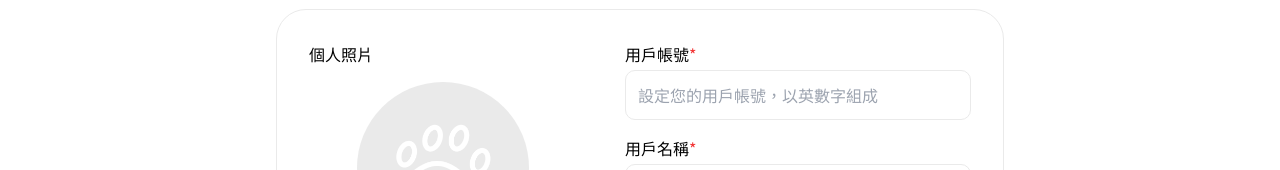
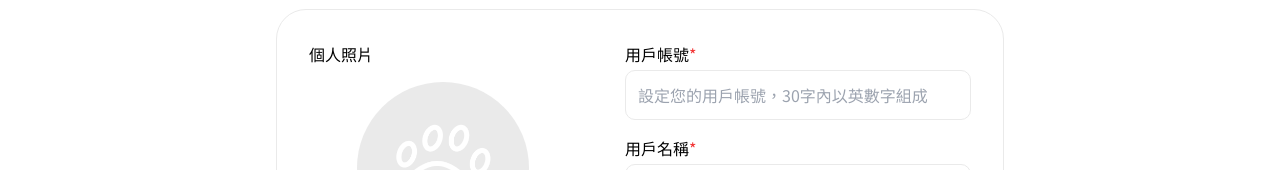
Before and after one commit to penspulse326/rocket_pawsmore, a Next.js app: page /member/new/create_profile in a window 1280 px wide. Shown: the part 287-457 px from the top of the page. Built offline with nearby package versions, Linux system fonts and the light colour scheme.

Commit message:
feat: add account validation

```diff
--- a/src/common/lib/messageText.ts
+++ b/src/common/lib/messageText.ts
@@ -8,6 +8,7 @@ export const errorText = {
   REQUIRED: "必填",
   ACCOUNT_USED: "此帳號已被使用",
   ACCOUNT_EXIST: "此帳號已被使用",
+  ACCOUNT_INVALID: "帳號格式錯誤",
   USERNAME_REQUIRED: "用戶名稱不得為空",
   UNKNOWN_ERROR: "未知的錯誤",
   LOGIN_AGAIN: "登入狀態過期，請重新登入",
--- a/src/components/form/profile/TextInput.tsx
+++ b/src/components/form/profile/TextInput.tsx
@@ -6,6 +6,7 @@ interface InputPropsType {
   name: string;
   title: string;
   placeholder: string;
+  maxLength?: number;
   message?: string;
   onChange: () => void;
   onBlur: () => void;
@@ -13,7 +14,10 @@ interface InputPropsType {
 }
 
 const TextInput = forwardRef<HTMLInputElement, InputPropsType>(
-  ({ name, title, placeholder, message, onChange, onBlur, star }, ref) => {
+  (
+    { name, title, placeholder, maxLength, message, onChange, onBlur, star },
+    ref
+  ) => {
     const borderStyle = message ? { border: "1px solid #F23030" } : {};
 
     return (
@@ -30,6 +34,7 @@ const TextInput = forwardRef<HTMLInputElement, InputPropsType>(
           ref={ref}
           name={name}
           placeholder={placeholder}
+          maxLength={maxLength}
           onChange={onChange}
           onBlur={onBlur}
           style={borderStyle}
--- a/src/containers/createProfile/MemberForm.tsx
+++ b/src/containers/createProfile/MemberForm.tsx
@@ -91,12 +91,19 @@ const MemberForm: React.FC<MemberFormPropsType> = ({
               <Controller
                 name="account"
                 control={control}
-                rules={{ required: errorText.REQUIRED }}
+                rules={{
+                  required: errorText.REQUIRED,
+                  pattern: {
+                    value: /^[a-zA-Z0-9]{1,}$/,
+                    message: errorText.ACCOUNT_INVALID,
+                  },
+                }}
                 render={({ field }) => (
                   <TextInput
                     {...field}
                     title="用戶帳號"
-                    placeholder="設定您的用戶帳號，以英數字組成"
+                    placeholder="設定您的用戶帳號，30字內以英數字組成"
+                    maxLength={30}
                     message={errors.account?.message}
                     star={true}
                   />
@@ -112,6 +119,7 @@ const MemberForm: React.FC<MemberFormPropsType> = ({
                     {...field}
                     title="用戶名稱"
                     placeholder="在個人檔案上顯示您的名稱"
+                    maxLength={15}
                     message={errors.username?.message}
                     star={true}
                   />
--- a/src/containers/createProfile/PetForm.tsx
+++ b/src/containers/createProfile/PetForm.tsx
@@ -180,12 +180,19 @@ const PetForm: React.FC<PetFormPropsType> = ({
               <Controller
                 name="petAccount"
                 control={control}
-                rules={{ required: errorText.REQUIRED }}
+                rules={{
+                  required: errorText.REQUIRED,
+                  pattern: {
+                    value: /^[a-zA-Z0-9]{1,}$/,
+                    message: errorText.ACCOUNT_INVALID,
+                  },
+                }}
                 render={({ field }) => (
                   <TextInput
                     title="寵物帳號"
-                    placeholder="設定寵物帳號，以英數字組成。"
+                    placeholder="設定寵物帳號，30字內以英數字組成。"
                     message={errors.petAccount?.message}
+                    maxLength={30}
                     star={true}
                     {...field}
                   />
@@ -200,6 +207,7 @@ const PetForm: React.FC<PetFormPropsType> = ({
                   <TextInput
                     title="寵物名稱"
                     placeholder="在個人檔案上顯示寵物的名稱"
+                    maxLength={15}
                     message={errors.petName?.message}
                     star={true}
                     {...field}
```
